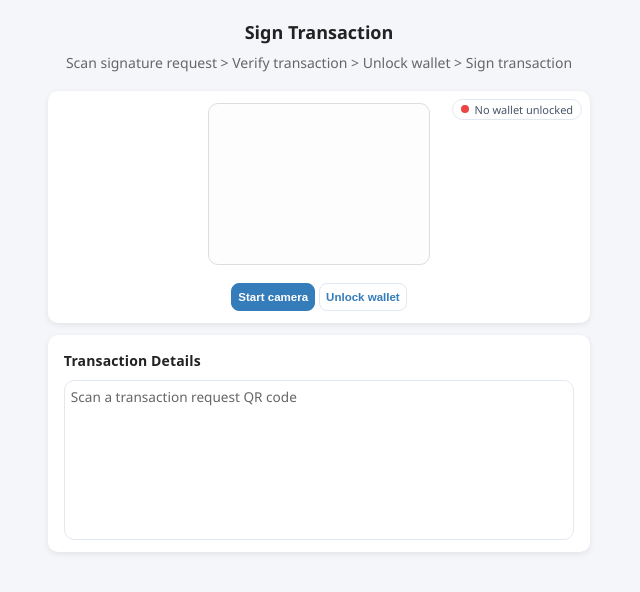
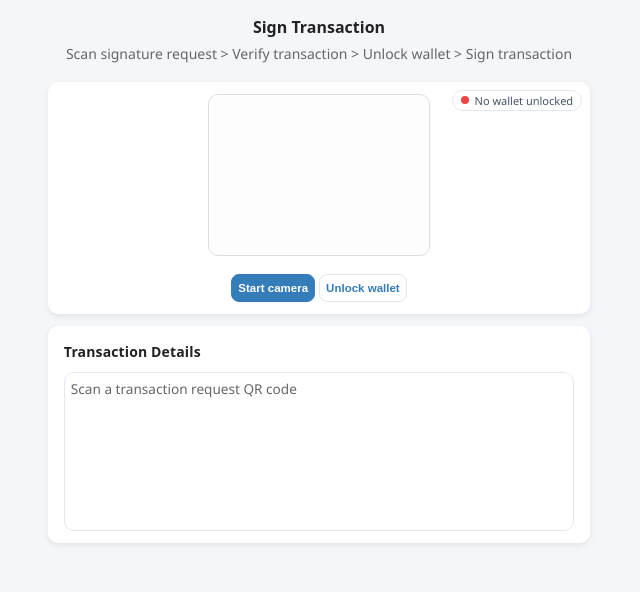
Before and after one commit to chahatmandviwala-alt/Metastream, an Electron app: page public/tabs/sign.html in a window 1200 px wide. Shown: the whole page, without its empty margins (281-921 px from the left). Drawn offline with Linux system fonts and the light colour scheme.

Commit message:
Update sign.html

```diff
--- a/public/tabs/sign.html
+++ b/public/tabs/sign.html
@@ -448,7 +448,7 @@
 
   <body>
     <header style="margin-bottom: 8px; text-align:center;">
-      <h1 style="margin-bottom: 8px; font-size: 18px;">Sign Transaction</h1>
+      <h1 style="margin-bottom: 8px; font-size: 16px; font-family: system-ui, -apple-system, BlinkMacSystemFont, 'Segoe UI', sans-serif; line-height: 1.1;">Sign Transaction</h1>
       <p class="muted small" style="max-width: 800px; margin: 0 auto; font-size: 14px; margin-bottom: 10px;">
         Scan signature request &gt; Verify transaction &gt; Unlock wallet &gt; Sign transaction
       </p>
```
